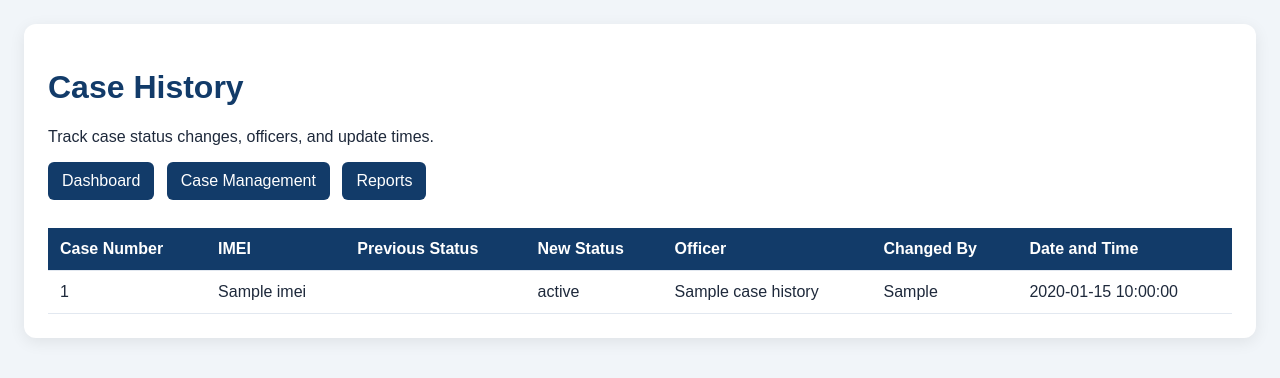
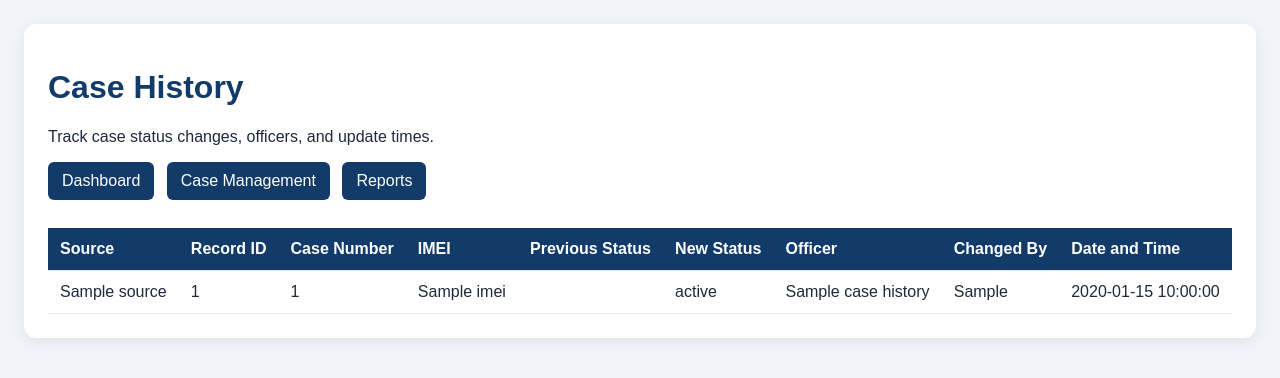
Before and after one commit to melakutirago339-boop/record-Stolen-phone-system, a Flask app: page /case_history in a window 1280 px wide. Shown: the top 378 px of the page. Run offline with Flask 3, Linux system fonts and the light colour scheme; the visitor is signed in with stand-in values (Sample User, id 1); a database or web service that is not in the repository returns one stand-in record (values such as "Sample title"); some libraries are stand-ins or nearby versions.

Commit message:
Show Source and Record ID in Case History

```diff
--- a/templates/case_history.html
+++ b/templates/case_history.html
@@ -76,6 +76,8 @@
         <table>
             <thead>
                 <tr>
+                    <th>Source</th>
+<th>Record ID</th>
                     <th>Case Number</th>
                     <th>IMEI</th>
                     <th>Previous Status</th>
@@ -88,6 +90,8 @@
             <tbody>
                 {% for item in history_list %}
                 <tr>
+                    <td>{{ item.source }}</td>
+<td>{{ item.record_id }}</td>
                     <td>{{ item.case_number }}</td>
                     <td>{{ item.imei }}</td>
                     <td>{{ item.previous_status }}</td>
```
